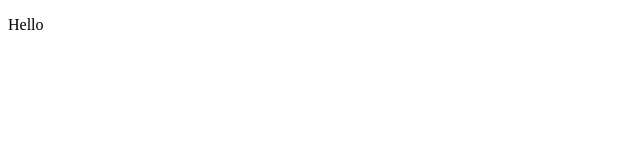
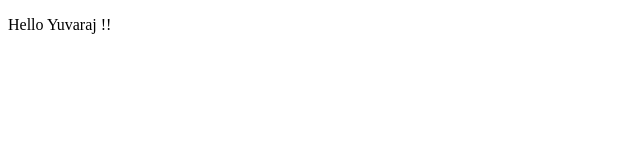
Before and after one commit to jotheebox/laundry, a plain HTML site: page index.html in a window 1280 px wide. Shown: the full height of the page, 0-640 px from the left. Drawn offline with Linux system fonts and the light colour scheme.

Commit message:
Update index.html

```diff
--- a/index.html
+++ b/index.html
@@ -4,6 +4,6 @@
         <title>Jothee Box Laundry</title>
     </head>
     <body>
-        <p>Hello</p>
+        <p>Hello Yuvaraj !!</p>
     </body>
 </html>
```
